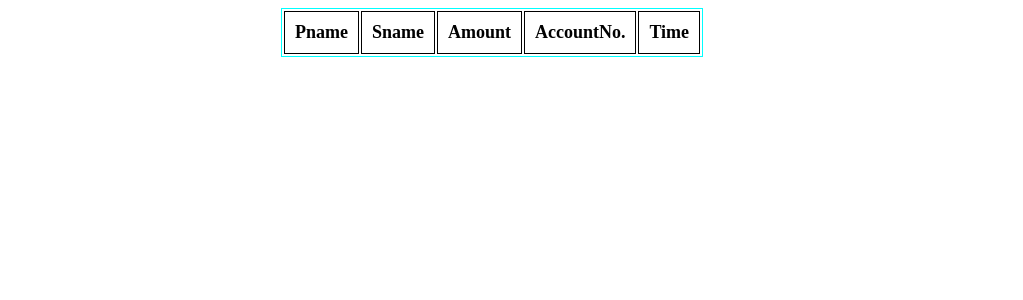
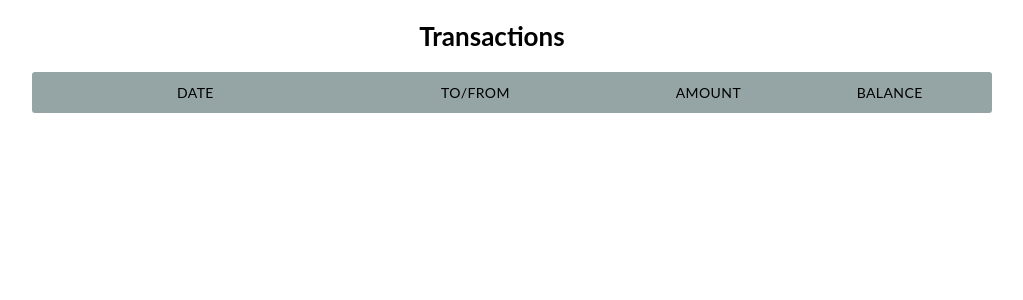
Before and after one commit to Keval9shah/web, a PHP site: page /x.php in a window 1280 px wide. Shown: the top 300 px of the page, without its empty margins (148-1171 px from the left). Run offline with PHP 8.4, Linux system fonts and the light colour scheme; data that the repository does not hold is empty.

Commit message:
😊 mostly done, only few changes remaining

```diff
--- a/spbank/index.php
+++ b/spbank/index.php
@@ -78,7 +78,7 @@ if(isset($_POST['submit'])){
         <div class="g1"><img class="prop" src="money.jpg"></div>
         <div class="g2">
             <img class="logo" src="logo.png" alt="">
-            <img class="prop2" src="prop2.jpg" alt="">
+            <img class="prop2" src="prop2.svg" alt="">
             <div class="txt">Welcome to a <span>safe</span> Banking Paradise</div>
             <div class="login">
                 <div class="sign">
--- a/spbank/x.php
+++ b/spbank/x.php
@@ -20,7 +20,7 @@
 	}
 $acc_no=10080085;
 	// SQL query to select data from database
-	$sql = "SELECT * FROM transaction where acc_no= $acc_no";
+	$sql = "SELECT * FROM transaction where acc_no= $acc_no ORDER BY datetime DESC";
 	$result = $mysqli->query($sql);
 	$mysqli->close();
 ?>
@@ -29,72 +29,133 @@ $acc_no=10080085;
 
 <head>
     <meta charset="UTF-8">
+
     <title>GFG User Details</title>
     <!-- CSS FOR STYLING THE PAGE -->
     <style>
-        table {
-            margin: 0 auto;
-            font-size: large;
-            border: 1px ridge cyan;
+        .positive{
+            color:green;
+            background:rgb(228, 255, 228);
+        }
+        .negative{
+            color:red;
+            background:rgb(255, 228, 228);
         }
 
-        h1 {
-            text-align: center;
-            color: #006600;
-            font-size: xx-large;
-            font-family: 'Gill Sans', 'Gill Sans MT',
-            ' Calibri', 'Trebuchet MS', 'sans-serif';
+        .negative,.positive{
+            margin:0 4%;
+        }
+        .col{
+            margin:0 0;
+            padding:7px 3px;
+            text-align:center;
+        }
+        .col-2{
+            margin-right:7%;
+        }
+        .col-3{
+            margin-right:5%;
+            border-radius:5px;
         }
 
-        td {
-            background-color: #E4F5D4;
-            border: 1px solid black;
+        body {
+        font-family: "lato", sans-serif;
         }
 
-        th,
-        td {
-            font-weight: bold;
-            border: 1px solid black;
-            padding: 10px;
-            text-align: center;
+        .container {
+        max-width: 1000px;
+        margin-left: auto;
+        margin-right: auto;
+        padding-left: 10px;
+        padding-right: 10px;
         }
 
-        td {
-            font-weight: lighter;
+        h2 {
+        font-size: 26px;
+        margin: 20px 0;
+        text-align: center;
         }
-    </style>
+        .responsive-table li {
+        border-radius: 3px;
+        padding: 5px 10px;
+        display: flex;
+        justify-content: space-between;
+        margin-bottom: 10px;
+        }
+        .responsive-table .table-header {
+        background-color: #95A5A6;
+        font-size: 14px;
+        text-transform: uppercase;
+        letter-spacing: 0.03em;
+        }
+        .responsive-table .table-row {
+        background-color: #ffffff;
+        box-shadow: 0px 0px 9px 0px rgba(0, 0, 0, 0.1);
+        }
+        .responsive-table .col-1 {
+        flex-basis: 32%;
+        }
+        .responsive-table .col-2 {
+        flex-basis: 26%;
+        }
+        .responsive-table .col-3 {
+        flex-basis: 8%;
+        }
+        .responsive-table .col-4 {
+        flex-basis: 19%;
+        }
+        @media all and (max-width: 767px) {
+        .responsive-table .table-header {
+            display: none;
+        }
+        .responsive-table li {
+            display: block;
+        }
+        .responsive-table .col {
+            flex-basis: 100%;
+        }
+        .responsive-table .col {
+            display: flex;
+            padding: 10px 0;
+        }
+        .responsive-table .col:before {
+            color: #6C7A89;
+            padding-right: 10px;
+            content: attr(data-label);
+            flex-basis: 50%;
+            text-align: right;
+        }
+        }
+        </style>
 </head>
 
 <body>
-    <section>
-        <!-- TABLE CONSTRUCTION-->
-        <table>
-            <tr>
-                <th>Pname</th>
-                <th>Sname</th>
-                <th>Amount</th>
-                <th>AccountNo.</th>
-				<th>Time</th>
-            </tr>
-            <!-- PHP CODE TO FETCH DATA FROM ROWS-->
-            <?php   // LOOP TILL END OF DATA
+<div class="container">
+            <h2>Transactions</h2>
+            <ul class="responsive-table">
+                <li class="table-header">
+                <div class="col col-1">Date</div>
+                <div class="col col-2">To/From</div>
+                <div class="col col-3">Amount</div>
+                <div class="col col-4">Balance</div>
+                </li>
+                <?php   // LOOP TILL END OF DATA
                 while($rows=$result->fetch_assoc())
                 {
-             ?>
-            <tr>
+                 ?>
+            <li class="table-row">
                 <!--FETCHING DATA FROM EACH
                     ROW OF EVERY COLUMN-->
-                <td><?php echo $rows['p_name'];?></td>
-                <td><?php echo $rows['s_name'];?></td>
-                <td><?php echo $rows['amount'];?></td>
-                <td><?php echo $rows['acc_no'];?></td>
-				<td><?php echo $rows['datetime'];?></td>
-            </tr>
+                <div class="col col-1"><?php echo date_format(date_create($rows['datetime']),"d/m/y  h:i A");?></div>
+                <div class="col col-2"><?php echo $rows['s_name'];?></div>
+                <?php $am = intval($rows['amount']); if($am>0){echo '<div class="col col-3 positive">'; echo $am; echo '</div>';} else{echo '<div class="col col-3 negative">'; echo $am; echo '</div>';}  ?>
+                <div class="col col-4"><?php echo $rows['current_bal'];?></div>
+                </li>
             <?php
                 }
              ?>
-        </table>
-    </section>
+            </ul>
+            </div>
 </body>
 
 </html>
```
Also changed, not shown: spbank/details.php (+26 -28 lines), spbank/script.js (+8 -3 lines), spbank/script1.js (+105 -0 lines), spbank/st.css (+4 -4 lines), spbank/style.css (+26 -2 lines), spbank/style1.css (+156 -5 lines), spbank/trandata.php (+7 -1 lines), spbank/greenary.png (added), spbank/greenary2.png (added), spbank/junk/prop2.jpg (renamed from spbank/prop2.jpg), spbank/junk/prop2.png (added), spbank/prop2.svg (added), spbank/prop3.svg (added).
